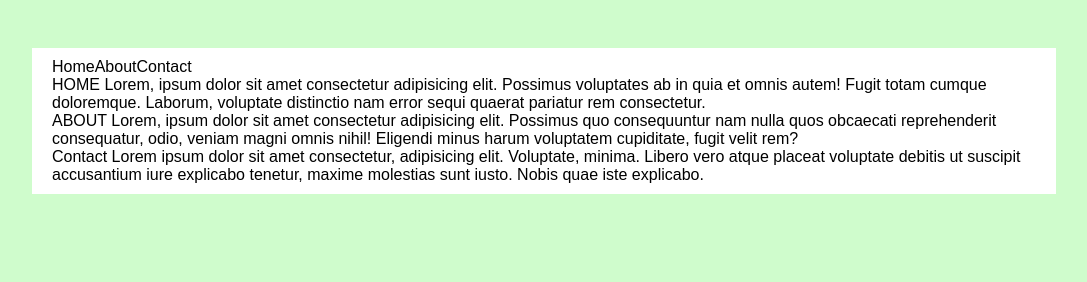
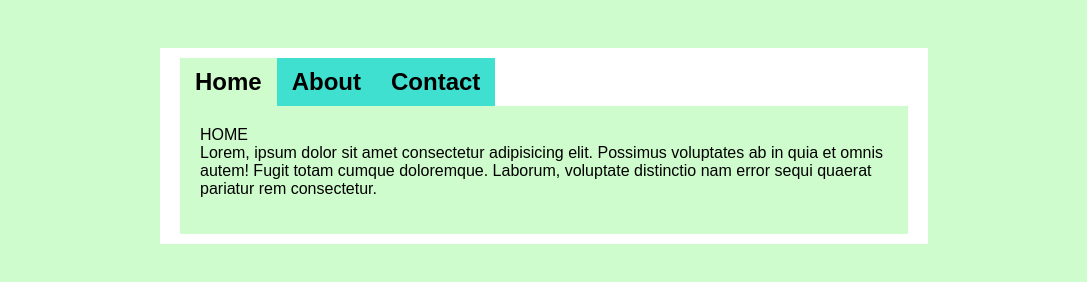
Before and after one commit to atumar4031/tab-panel, a plain HTML site: page index.html in a window 1280 px wide. Shown: the whole page, without its empty margins (96-1183 px from the left). Drawn offline with Linux system fonts and the light colour scheme.

Commit message:
completed tab menu

```diff
--- a/index.html
+++ b/index.html
@@ -12,24 +12,34 @@
         <div class="tab-panel">
             <div class="tab-menu">
                 <ul class="tabs">
-                    <li data-doc="#home" id="home">Home</li>
-                    <li data-doc="#about" id="about">About</li>
-                    <li data-doc="#contact" id="contact">Contact</li>
+                    <li data-doc="#home" class="home active">Home</li>
+                    <li data-doc="#about" class="about">About</li>
+                    <li data-doc="#contact" class="contact">Contact</li>
                 </ul>
-                <div id="home">
-                    HOME
-                    Lorem, ipsum dolor sit amet consectetur adipisicing elit. Possimus voluptates ab in quia et omnis autem! Fugit totam cumque doloremque. Laborum, voluptate distinctio nam error sequi quaerat pariatur rem consectetur.
+                <div id="panels">
+                    <div class= "panel active" id="home">
+                        <p>HOME</p>
+                        <p>
+                            Lorem, ipsum dolor sit amet consectetur adipisicing elit. Possimus voluptates ab in quia et omnis autem! Fugit totam cumque doloremque. Laborum, voluptate distinctio nam error sequi quaerat pariatur rem consectetur.
+                        </p>
+                        </div>
+                    <div class= "panel" id="about">
+                        <p>ABOUT</p>
+                        <p>
+                            Lorem, ipsum dolor sit amet consectetur adipisicing elit. Possimus quo consequuntur nam nulla quos obcaecati reprehenderit consequatur, odio, veniam magni omnis nihil! Eligendi minus harum voluptatem cupiditate, fugit velit rem?
+                        </p>
+                    </div>
+                    <div class= "panel" id="contact">
+                       <p>Contact</p>
+                        <p>
+                            Lorem ipsum dolor sit amet consectetur, adipisicing elit. Voluptate, minima. Libero vero atque placeat voluptate debitis ut suscipit accusantium iure explicabo tenetur, maxime molestias sunt iusto. Nobis quae iste explicabo.
+                        </p>
+                    </div>
                 </div>
-                <div id="about">
-                    ABOUT
-                    Lorem, ipsum dolor sit amet consectetur adipisicing elit. Possimus quo consequuntur nam nulla quos obcaecati reprehenderit consequatur, odio, veniam magni omnis nihil! Eligendi minus harum voluptatem cupiditate, fugit velit rem?
-                </div>
-                <div id="contact">
-                    Contact
-                    Lorem ipsum dolor sit amet consectetur, adipisicing elit. Voluptate, minima. Libero vero atque placeat voluptate debitis ut suscipit accusantium iure explicabo tenetur, maxime molestias sunt iusto. Nobis quae iste explicabo.
-                </div>
+
             </div>
         </div>
     </div>
 </body>
+<script src="main.js"></script>
 </html>
--- a/main.js
+++ b/main.js
@@ -0,0 +1,17 @@
+const tabEl = document.querySelector('ul.tabs');
+const panelsEL = document.querySelectorAll('.panel');
+// tabElem.style.background = 'red';
+tabEl.addEventListener('click', function(e){
+    if(e.target.tagName === 'LI'){
+        const targetPanel = document.querySelector(e.target.dataset.doc);
+        panelsEL.forEach((panel)=>{
+            if(panel === targetPanel){
+                panel.classList.add('active');
+            }else{
+                panel.classList.remove('active');
+
+            }
+
+        })
+    }
+})
--- a/style.css
+++ b/style.css
@@ -10,10 +10,37 @@ body {
 }
 .container {
   background-color: white;
-  width: 80%;
+  width: 60%;
   margin: 3rem auto;
   padding: 10px 20px;
 }
 ul {
   display: inline-flex;
+  background-color: turquoise;
+  border: none;
 }
+ul li {
+  padding: 10px 15px;
+  cursor: pointer;
+  font-size: 1.5rem;
+  font-weight: bold;
+  border: none;
+}
+ul li:hover {
+  background-color: rgb(5, 112, 101);
+}
+ul li.active {
+  background-color: #cffccc;
+}
+div#panels {
+  background-color: #cffccc;
+  padding: 20px;
+}
+div#panels div {
+  margin-bottom: 1rem;
+  font-size: 1rem;
+  display: none;
+}
+div#panels div.active {
+  display: block;
+}
```
